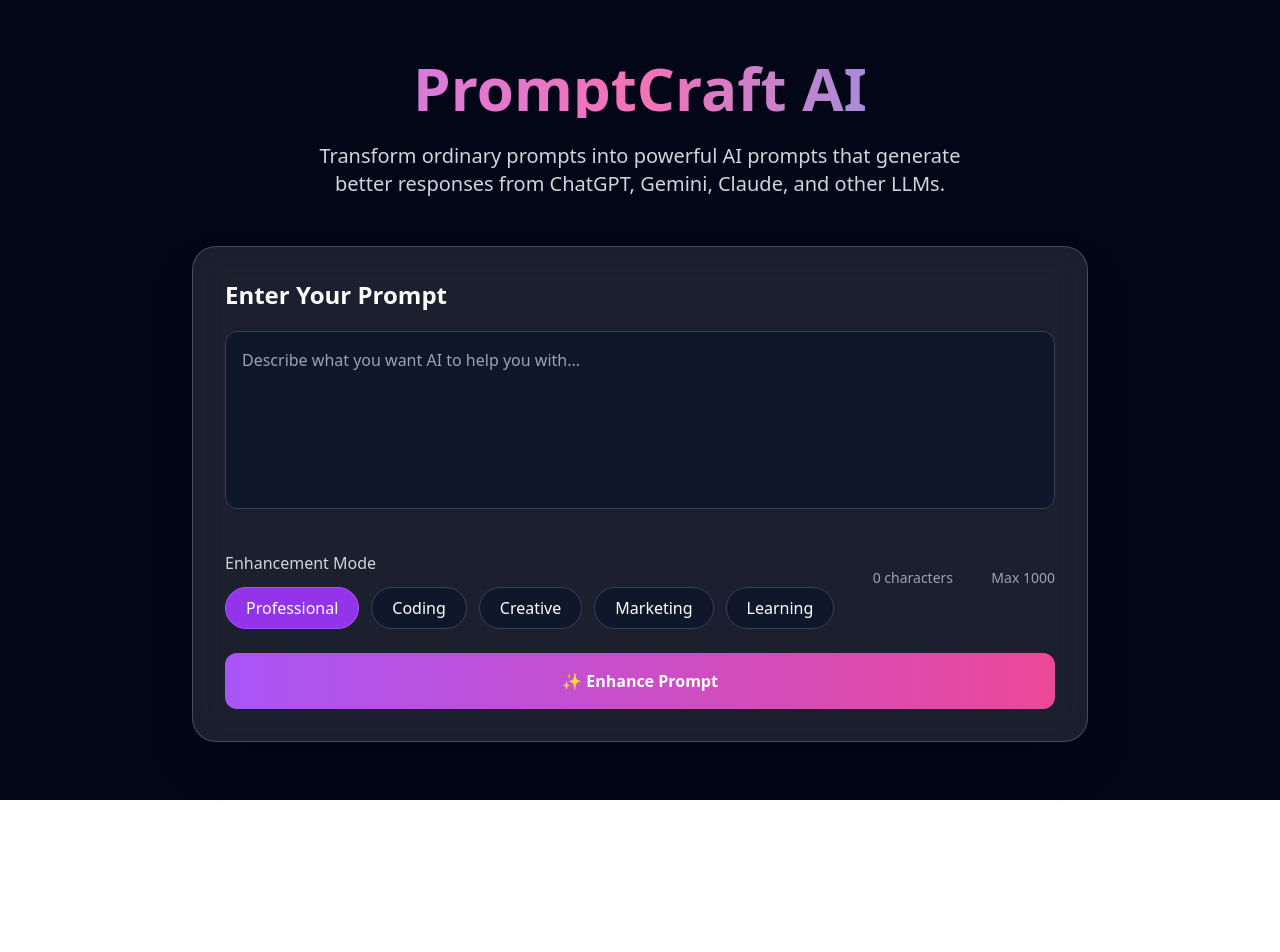
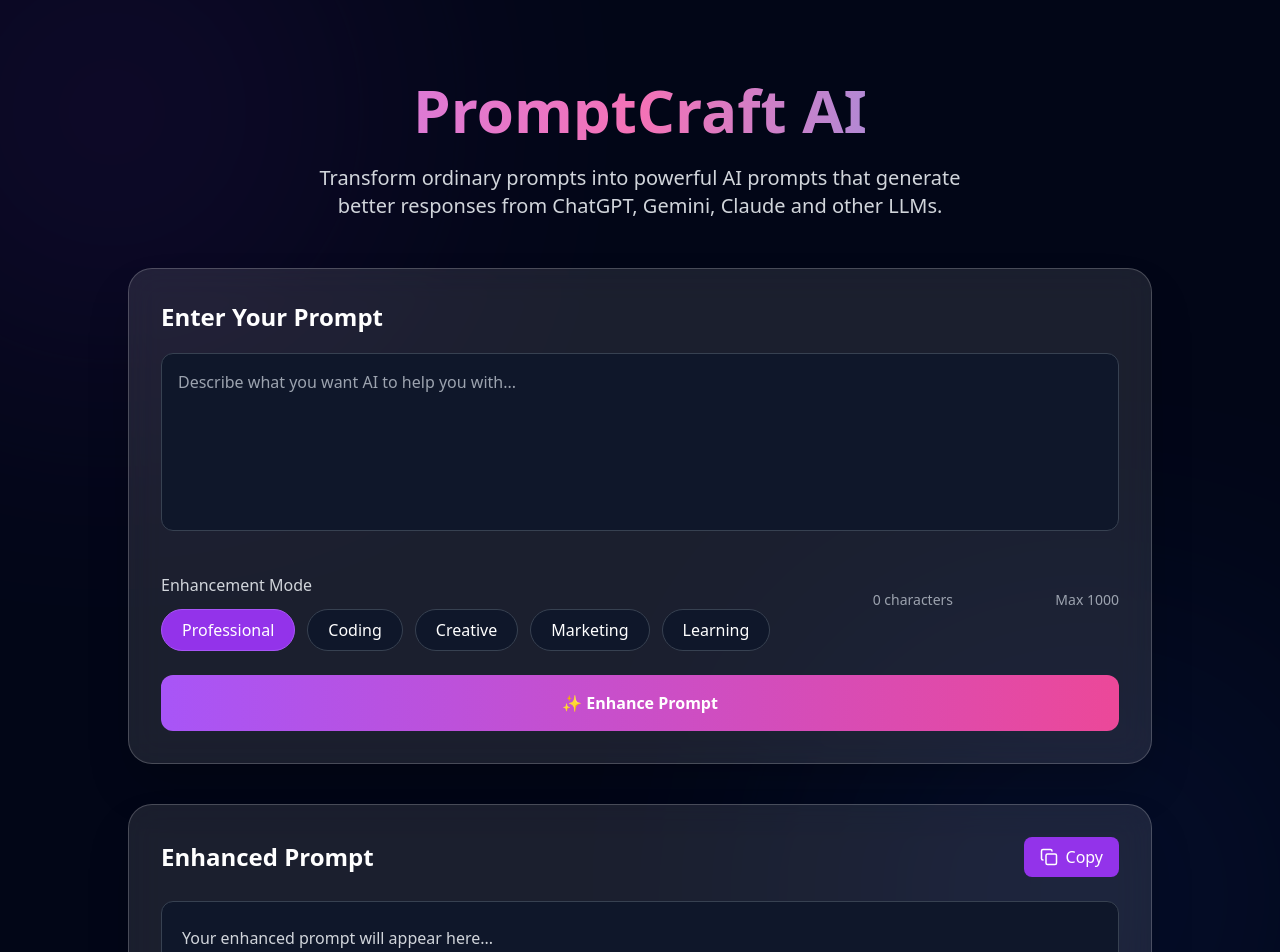
Before and after one commit to TanishaSharma10/PromptCraftAI, a React (Vite) app in the folder client/: page / in a window 1280 px wide. Shown: the top 952 px of the page. Before the commit the page ends 800 px from the top, so only its background shows below. Built offline with nearby package versions, Linux system fonts and the light colour scheme.

Commit message:
Complete Frontend Layout

```diff
--- a/client/src/components/Hero.jsx
+++ b/client/src/components/Hero.jsx
@@ -1,15 +1,29 @@
+import { motion } from "framer-motion";
+
 const Hero = () => {
   return (
-      <div className="text-center mb-12">
+
+    <motion.div
+      initial={{ opacity: 0, y: -40 }}
+      animate={{ opacity: 1, y: 0 }}
+      transition={{ duration: 0.7 }}
+      className="text-center mb-12"
+    >
+
       <h1 className="text-6xl font-extrabold bg-gradient-to-r from-purple-400 via-pink-400 to-blue-400 bg-clip-text text-transparent">
+
         PromptCraft AI
+
       </h1>
 
       <p className="text-gray-300 mt-6 text-xl max-w-2xl mx-auto">
-          Transform ordinary prompts into powerful AI prompts that generate
-          better responses from ChatGPT, Gemini, Claude, and other LLMs.
+
+        Transform ordinary prompts into powerful AI prompts that generate better responses from ChatGPT, Gemini, Claude and other LLMs.
+
       </p>
-      </div>
+
+    </motion.div>
+
   );
 };
 
--- a/client/src/components/OutputCard.jsx
+++ b/client/src/components/OutputCard.jsx
@@ -0,0 +1,37 @@
+import { Copy } from "lucide-react";
+
+const OutputCard = () => {
+  return (
+    <div className="mt-10 bg-white/10 backdrop-blur-lg border border-white/20 rounded-3xl p-8 shadow-2xl">
+
+      <div className="flex justify-between items-center mb-6">
+
+        <h2 className="text-2xl font-semibold">
+          Enhanced Prompt
+        </h2>
+
+        <button className="flex items-center gap-2 bg-purple-600 px-4 py-2 rounded-lg hover:bg-purple-700 transition">
+
+          <Copy size={18} />
+
+          Copy
+
+        </button>
+
+      </div>
+
+      <div className="bg-slate-900 rounded-xl p-5 border border-gray-700">
+
+        <p className="text-gray-300 leading-8">
+
+          Your enhanced prompt will appear here...
+
+        </p>
+
+      </div>
+
+    </div>
+  );
+};
+
+export default OutputCard;
--- a/client/src/pages/Home.jsx
+++ b/client/src/pages/Home.jsx
@@ -1,14 +1,29 @@
 import Hero from "../components/Hero";
 import PromptForm from "../components/PromptForm";
+import OutputCard from "../components/OutputCard";
 
 const Home = () => {
   return (
-    <div className="min-h-screen bg-slate-950 text-white flex items-center justify-center px-6 py-12">
-      <div className="w-full max-w-4xl">
-        <Hero />
+    <div className="relative min-h-screen overflow-hidden bg-slate-950 text-white">
 
-        <PromptForm />
+      <div className="absolute w-96 h-96 bg-purple-600 rounded-full blur-[160px] opacity-20 -top-20 -left-20"></div>
+
+      <div className="absolute w-96 h-96 bg-blue-600 rounded-full blur-[160px] opacity-20 bottom-0 right-0"></div>
+
+      <div className="relative z-10 flex justify-center px-6 py-20">
+
+        <div className="w-full max-w-5xl">
+
+          <Hero />
+
+          <PromptForm />
+
+          <OutputCard />
+
+        </div>
+
       </div>
+
     </div>
   );
 };
```
Lines whose indentation alone changed are shown as unchanged.
